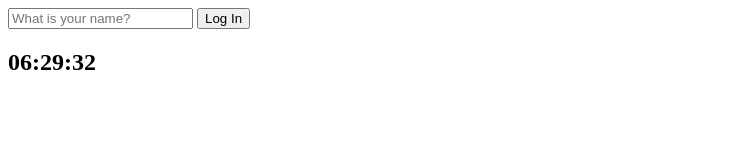
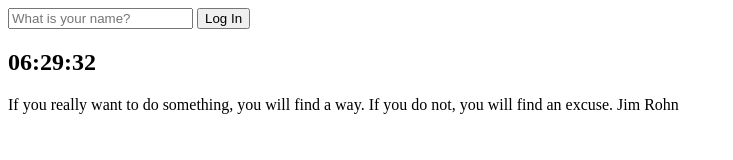
Before and after one commit to Ukja2/ChromeApp, a plain HTML site: page index.html in a window 1280 px wide. Shown: the whole page, without its empty margins (0-733 px from the left). Drawn offline with Linux system fonts and the light colour scheme.

Commit message:
랜덤 명언 제조기

```diff
--- a/index.html
+++ b/index.html
@@ -16,8 +16,14 @@
     </form>
     <h2 id="clock">00:00:00</h2>
     <h1 id="greeting" class="hidden"></h1>
+    <div id="quote">
+        <span></span>
+        <span></span>
+    </div>
+
 
     <script src="js/greeting.js"></script>
     <script src="js/clock.js"></script>
+    <script src="js/quotes.js"></script>
 </body>
 </html>
--- /dev/null
+++ b/js/quotes.js
@@ -0,0 +1,59 @@
+
+const quotes = [
+    {
+    quote: 'I never dreamed about success, I worked for it',
+    author: 'Estee Lauder'
+    },
+    {
+    quote: 'Do not try to be original, just try to be good.',
+    author: 'Paul Rand'
+    },
+    {
+    quote: 'Do not be afraid to give up the good to go for the great',
+    author: 'John D. Rockefeller'
+    },
+    {
+    quote: 'If you cannot fly then run. If you cannot run, then walk. And if you cannot walk, then crawl, but whatever you do, you have to keep moving forward.',
+    author: 'Martin Luther King Jr.'
+    },
+    {
+    quote: 'Our greatest weakness lies in giving up. The most certain way to succeed is always to try just one more time.',
+    author: 'Thomas Edison'
+    },
+    {
+    quote: 'The fastest way to change yourself is to hang out with people who are already the way you want to be',
+    author: 'REid Hoffman'
+    },
+    {
+    quote: 'Money is like gasoline during a road trip. You do not want to run out of gas on your trip, but you are not doing a tour of gas stations',
+    author: 'Tim O Reilly'
+    },
+    {
+    quote: 'Some people dream of success, while other people get up every morning and make it happen',
+    author: 'Wayne Huizenga'
+    },
+    {
+    quote: 'The only thing worse than starting something and falling.. is not starting something',
+    author: 'SEth Godin'
+    },
+    {
+    quote: 'If you really want to do something, you will find a way. If you do not, you will find an excuse.',
+    author: 'Jim Rohn'
+    },
+    ];
+
+
+const quote = document.querySelector("#quote span:first-child");
+const author = document.querySelector("#quote span:last-child");
+
+
+/*
+Math.random(): 0 이상 1 미만의 난수를 생성
+* quote.length : quote 배열의 길이만큼 난수를 확장 ex) 0~9
+Math.floor(): 소수점 이하를 버려 정수로 만듦
+이는 즉 quote 배열의 0~9번째 요소를 랜덤하게 출력함
+*/
+const todaysQuote = (quotes[Math.floor(Math.random()* quotes.length)]);
+
+quote.innerText = todaysQuote.quote;
+author.innerText = todaysQuote.author;
```
